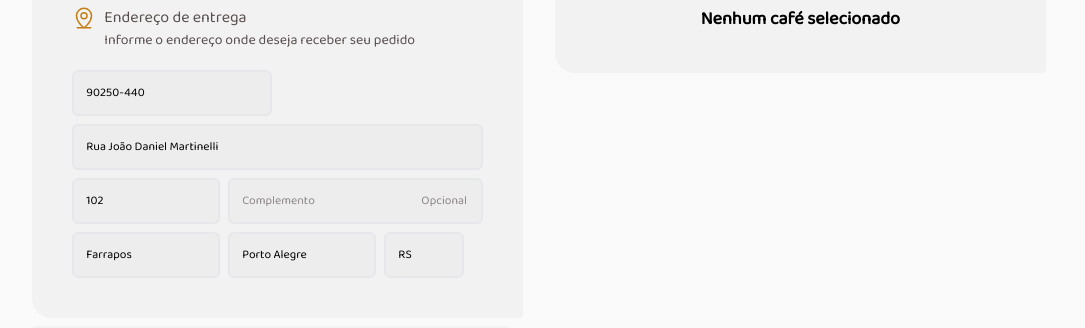
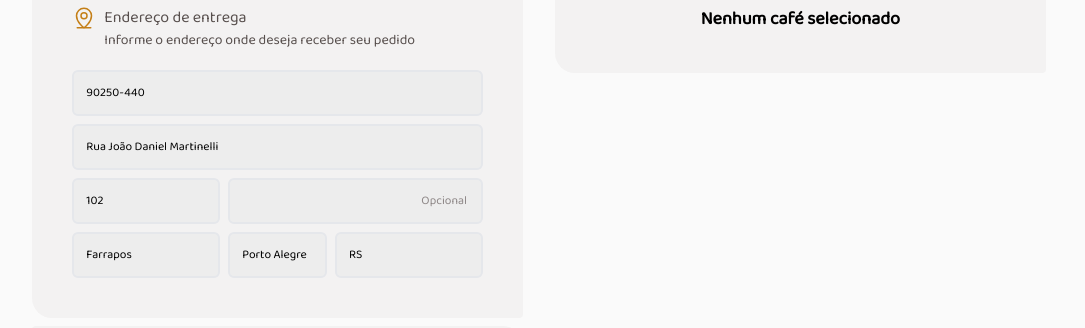
Before and after one commit to Lukasdias/coffee-delivery-ignite, a React (Vite) app: page /checkout in a window 1280 px wide. Shown: the part 189-517 px from the top of the page, without its empty margins (101-1186 px from the left). Built offline with nearby package versions, Linux system fonts and the light colour scheme.

Commit message:
chore: removendo erros e ajustando form

```diff
--- a/src/components/app-container.tsx
+++ b/src/components/app-container.tsx
@@ -1,8 +1,7 @@
-import { FC } from "react";
 import { Outlet } from "react-router-dom";
 import { Header } from "./header";
 
-export const AppContainer: FC = () => {
+export const AppContainer = () => {
   return (
     <div
       className={
--- a/src/components/checkout-container.tsx
+++ b/src/components/checkout-container.tsx
@@ -1,8 +1,8 @@
 import React from "react";
 
-type Props = {
+interface Props {
   children: React.ReactNode;
-};
+}
 
 export function CheckoutContainer({ children }: Props) {
   return (
--- a/src/components/checkout-form.tsx
+++ b/src/components/checkout-form.tsx
@@ -38,8 +38,15 @@ const CheckoutFormHeader = (props: {
   );
 };
 
-export function CheckoutForm({ form }: Props) {
-  const { register, formState, getValues, setValue, clearErrors, watch } = form;
+export const CheckoutForm = ({ form }: Props) => {
+  const {
+    register,
+    formState: { errors },
+    getValues,
+    setValue,
+    clearErrors,
+    watch,
+  } = form;
 
   const handleSelectPaymentMethod = (
     paymentMethod: "credit" | "money" | "debit"
@@ -56,10 +63,17 @@ export function CheckoutForm({ form }: Props) {
       clearErrors();
     }, 3000);
     return () => clearInterval(interval);
-  }, [formState.errors]);
+  }, [errors]);
+
+  const onSubmit = (data: CheckoutFormData) => {
+    console.log(data);
+  };
 
   return (
-    <div className={"flex flex-col gap-2 items-start w-full"}>
+    <form
+      className={"flex flex-col gap-2 items-start w-full"}
+      onSubmit={form.handleSubmit(onSubmit)}
+    >
       <span className={"font-baloo-2 font-bold text-lg"}>
         Complete seu pedido
       </span>
@@ -75,14 +89,12 @@ export function CheckoutForm({ form }: Props) {
           <Input
             type={"text"}
             placeholder={"CEP"}
-            maxWidth={"max-w-[200px]"}
+            maxSize={200}
             value={getValues("cep")}
             {...register("cep")}
           />
-          {formState.errors.cep && (
-            <span className={"text-red-500 text-sm"}>
-              {formState.errors.cep.message}
-            </span>
+          {errors.cep && (
+            <span className={"text-red-500 text-sm"}>{errors.cep.message}</span>
           )}
           <Input
             type={"text"}
@@ -90,9 +102,9 @@ export function CheckoutForm({ form }: Props) {
             value={getValues("street")}
             {...register("street")}
           />
-          {formState.errors.street && (
+          {errors.street && (
             <span className={"text-red-500 text-sm"}>
-              {formState.errors.street.message}
+              {errors.street.message}
             </span>
           )}
           <div className={"flex gap-2 w-full"}>
@@ -100,13 +112,13 @@ export function CheckoutForm({ form }: Props) {
               <Input
                 type={"text"}
                 placeholder={"Número"}
-                maxWidth={"max-w-[175px]"}
+                maxSize={175}
                 value={getValues("number")}
                 {...register("number")}
               />
-              {formState.errors.number && (
+              {errors.number && (
                 <span className={"text-red-500 text-sm"}>
-                  {formState.errors.number.message}
+                  {errors.number.message}
                 </span>
               )}
             </div>
@@ -118,9 +130,9 @@ export function CheckoutForm({ form }: Props) {
                 value={getValues("complement")}
                 {...register("complement")}
               />
-              {formState.errors.complement && (
+              {errors.complement && (
                 <span className={"text-red-500 text-sm"}>
-                  {formState.errors.complement.message}
+                  {errors.complement.message}
                 </span>
               )}
             </div>
@@ -132,11 +144,11 @@ export function CheckoutForm({ form }: Props) {
                 placeholder={"Bairro"}
                 value={getValues("neighborhood")}
                 {...register("neighborhood")}
-                maxWidth={"max-w-[200px]"}
+                maxSize={200}
               />
-              {formState.errors.neighborhood && (
+              {errors.neighborhood && (
                 <span className={"text-red-500 text-sm"}>
-                  {formState.errors.neighborhood.message}
+                  {errors.neighborhood.message}
                 </span>
               )}
             </div>
@@ -147,9 +159,9 @@ export function CheckoutForm({ form }: Props) {
                 value={getValues("city")}
                 {...register("city")}
               />
-              {formState.errors.city && (
+              {errors.city && (
                 <span className={"text-red-500 text-sm"}>
-                  {formState.errors.city.message}
+                  {errors.city.message}
                 </span>
               )}
             </div>
@@ -159,11 +171,11 @@ export function CheckoutForm({ form }: Props) {
                 placeholder={"UF"}
                 value={getValues("state")}
                 {...register("state")}
-                maxWidth={"max-w-[80px]"}
+                maxSize={80}
               />
-              {formState.errors.state && (
+              {errors.state && (
                 <span className={"text-red-500 text-sm"}>
-                  {formState.errors.state.message}
+                  {errors.state.message}
                 </span>
               )}
             </div>
@@ -250,8 +262,8 @@ export function CheckoutForm({ form }: Props) {
           </Button>
         </div>
       </CheckoutContainer>
-    </div>
+    </form>
   );
-}
+};
 
 export default CheckoutForm;
--- a/src/components/checkout-overview.tsx
+++ b/src/components/checkout-overview.tsx
@@ -45,15 +45,17 @@ export function CheckoutOverview({ onConfirmPurchase }: Props) {
           {Object.entries(cart.coffees).length > 0 ? (
             <section className="flex-1  w-full flex flex-col max-h-[225px] overflow-y-auto overflow-x-hidden">
               {parsedCart.map((coffee, index) => (
-                <>
+                <div
+                  key={`${coffee.id}-${index}`}
+                  className="flex flex-col gap-2"
+                >
                   <ShoppingCardItem
-                    key={`${coffee.id}-${index}`}
                     item={coffee}
                     qty={coffee.qty ?? 0}
                     onEditCoffeeFromCart={editCoffeeFromCart}
                   />
                   <Divider />
-                </>
+                </div>
               ))}
             </section>
           ) : (
--- a/src/components/input.tsx
+++ b/src/components/input.tsx
@@ -1,23 +1,38 @@
-import React, { forwardRef, MutableRefObject } from "react";
+import clsx from "clsx";
+import React, { MutableRefObject, forwardRef } from "react";
 
-interface InputProps extends React.InputHTMLAttributes<HTMLInputElement> {
+interface InputProps
+  extends Pick<
+    React.InputHTMLAttributes<HTMLInputElement>,
+    "type" | "value" | "onChange" | "placeholder"
+  > {
   floatLabel?: boolean;
-  maxWidth?: string;
+  maxSize?: number;
 }
 
 export const Input = forwardRef<
   MutableRefObject<React.InputHTMLAttributes<HTMLInputElement>>,
   InputProps
->(({ ...props }) => {
+>(({ floatLabel, maxSize, onChange, placeholder, type, value }) => {
   return (
-    <div className={`relative flex flex-1 ${props.maxWidth}`}>
+    <div
+      className={clsx(
+        "relative flex flex-col",
+        maxSize ? `max-w-[${maxSize}px]` : "w-full"
+      )}
+    >
       <input
-        {...props}
-        className={`flex-1 items-center justify-start p-3 text-xs placeholder:text-base-label active:border-brand-yellow-dark focus:border-brand-yellow-dark border-2  outline-none rounded-default transition duration-200 bg-base-input ${
-          props.maxWidth
-        } ${props.floatLabel ? "pr-20" : ""}`}
+        type={type || "text"}
+        value={value}
+        onChange={onChange}
+        placeholder={floatLabel ? "" : "Opcional"}
+        className={clsx(
+          "flex-1 items-center justify-start p-3 text-xs placeholder:text-base-label active:border-brand-yellow-dark focus:border-brand-yellow-dark border-2  outline-none rounded-default transition duration-200 bg-base-input",
+          floatLabel && "pr-10",
+          maxSize ? `max-w-[${maxSize}px]` : "w-full"
+        )}
       />
-      {props.floatLabel && (
+      {floatLabel && (
         <span className="text-base-label text-xs absolute top-1/2 right-4 -translate-y-1/2">
           Opcional
         </span>
--- a/src/pages/checkout.tsx
+++ b/src/pages/checkout.tsx
@@ -1,4 +1,5 @@
 import { zodResolver } from "@hookform/resolvers/zod";
+import { useCallback } from "react";
 import { useForm } from "react-hook-form";
 import * as z from "zod";
 import CheckoutForm from "../components/checkout-form";
@@ -6,33 +7,43 @@ import CheckoutOverview from "../components/checkout-overview";
 import { ContentContainer } from "../components/content.container";
 
 export const CheckoutFormSchema = z.object({
-  cep: z.string().min(1, {
-    message: "CEP deve conter pelo menos 1 caractere",
-  }),
-  street: z.string().min(1, {
-    message: "Rua deve conter pelo menos 1 caractere",
-  }),
-  number: z.number().optional(),
+  cep: z.string().optional(),
+  street: z.string().optional(),
+  number: z.string().optional(),
   complement: z.string().optional(),
-  neighborhood: z.string().min(1, {
-    message: "Bairro deve conter pelo menos 1 caractere",
-  }),
-  city: z.string().min(1, {
-    message: "Cidade deve conter pelo menos 1 caractere",
-  }),
-  state: z.string(),
+  neighborhood: z.string().optional(),
+  city: z.string().optional(),
+  state: z.string().optional(),
   paymentMethod: z.enum(["credit", "debit", "money"]),
 });
+
+const useOnChangeInput = (input: string, setInput: (value: string) => void) => {
+  return useCallback(
+    (e: React.ChangeEvent<HTMLInputElement>) => {
+      setInput(e.target.value);
+    },
+    [input]
+  );
+};
 
 export type CheckoutFormData = z.infer<typeof CheckoutFormSchema>;
 
 export function Checkout() {
   const form = useForm<CheckoutFormData>({
     resolver: zodResolver(CheckoutFormSchema),
+    delayError: 3000,
+    resetOptions: {
+      keepErrors: false,
+      keepDirtyValues: false,
+      keepIsSubmitted: false,
+      keepTouched: false,
+      keepIsValid: false,
+      keepSubmitCount: false,
+    },
     defaultValues: {
       cep: "90250-440",
       street: "Rua João Daniel Martinelli",
-      number: 102,
+      number: "102",
       complement: "",
       neighborhood: "Farrapos",
       city: "Porto Alegre",
@@ -40,6 +51,31 @@ export function Checkout() {
       paymentMethod: "credit",
     },
   });
+
+  // const [cep, setCEP] = useState("");
+  // const [street, setStreet] = useState("");
+  // const [neighborhood, setNeighborhood] = useState("");
+  // const [city, setCity] = useState("");
+  // const [state, setState] = useState("");
+  // const [number, setNumber] = useState("");
+  // const [complement, setComplement] = useState("");
+  // const [paymentMethod, setPaymentMethod] = useState<
+  //   "credit" | "debit" | "money"
+  // >("credit");
+
+  // const handleCEPChange = useOnChangeInput(cep, setCEP);
+  // const handleStreetChange = useOnChangeInput(street, setStreet);
+  // const handleNeighborhoodChange = useOnChangeInput(
+  //   neighborhood,
+  //   setNeighborhood
+  // );
+  // const handleCityChange = useOnChangeInput(city, setCity);
+  // const handleStateChange = useOnChangeInput(state, setState);
+  // const handleNumberChange = useOnChangeInput(number, setNumber);
+  // const handleComplementChange = useOnChangeInput(complement, setComplement);
+  // const handlePaymentMethodChange = (v: "credit" | "debit" | "money") => {
+  //   setPaymentMethod(v);
+  // };
 
   const onSubmit = form.handleSubmit((data) => {
     console.log(data);
```
